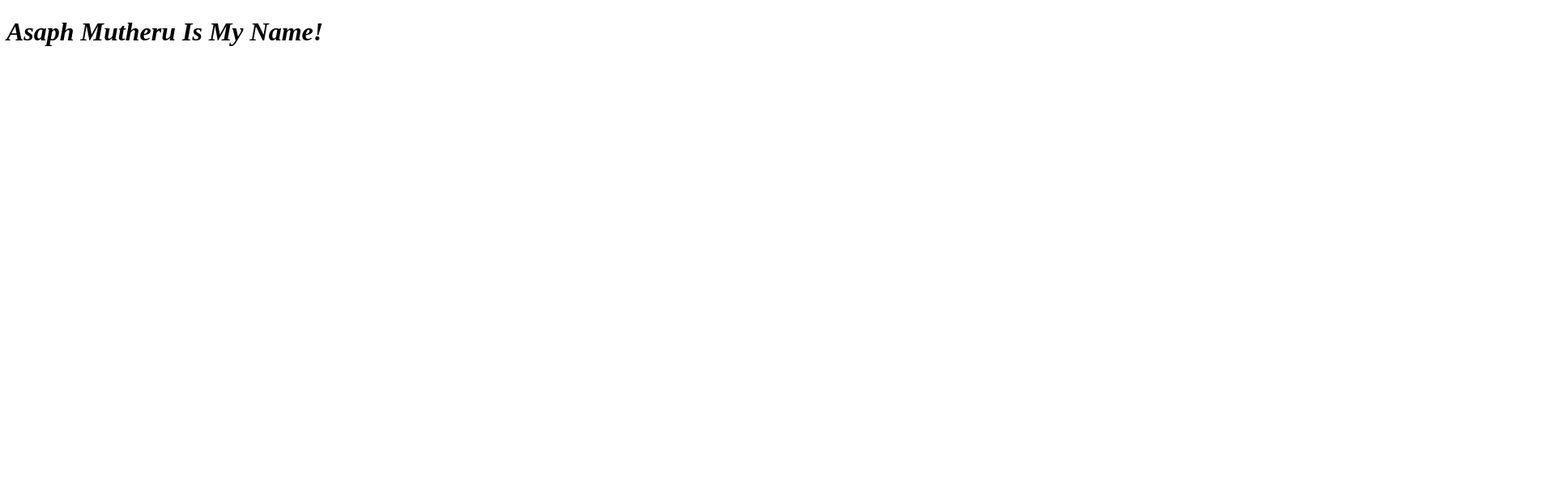
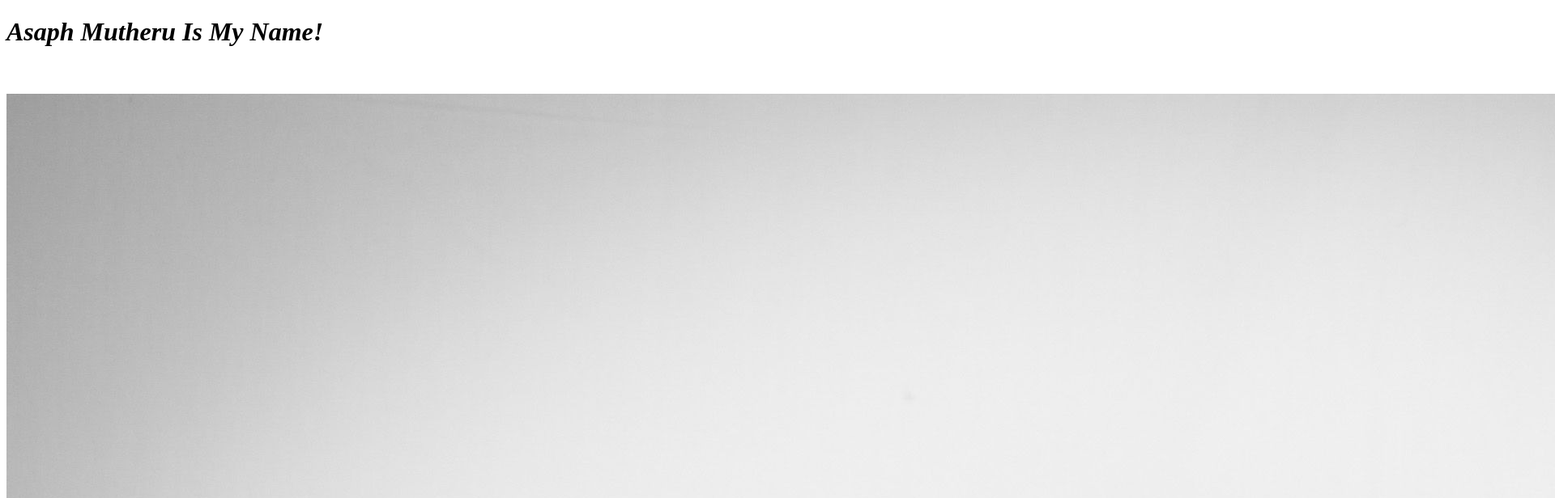
Before and after one commit to Asaph101/Portfolio-Page, a plain HTML site: page Portfolio.html in a window 1280 px wide. Shown: the top 616 px of the page at 81% size, 1920 px wide, since content can reach past the window. Drawn offline with Linux system fonts and the light colour scheme.

Commit message:
Add my Bio photo

```diff
--- a/Portfolio.html
+++ b/Portfolio.html
@@ -6,6 +6,9 @@
   </head>
   <body>
     <h1><strong><em>Asaph Mutheru<em> Is My Name!<strong></h1>
+<br />
+<br />
+    <img src="images/Bio.jpg"
 
   </body>
 </html>
```
